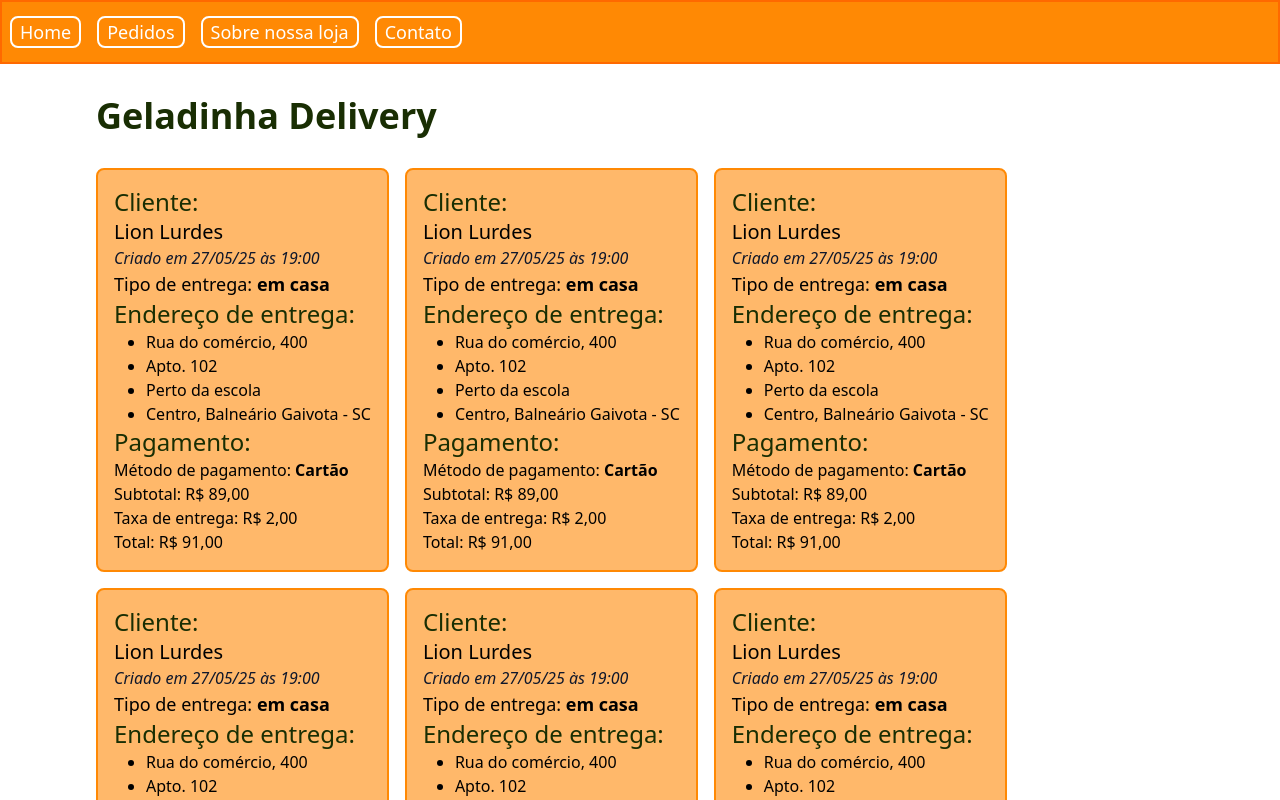
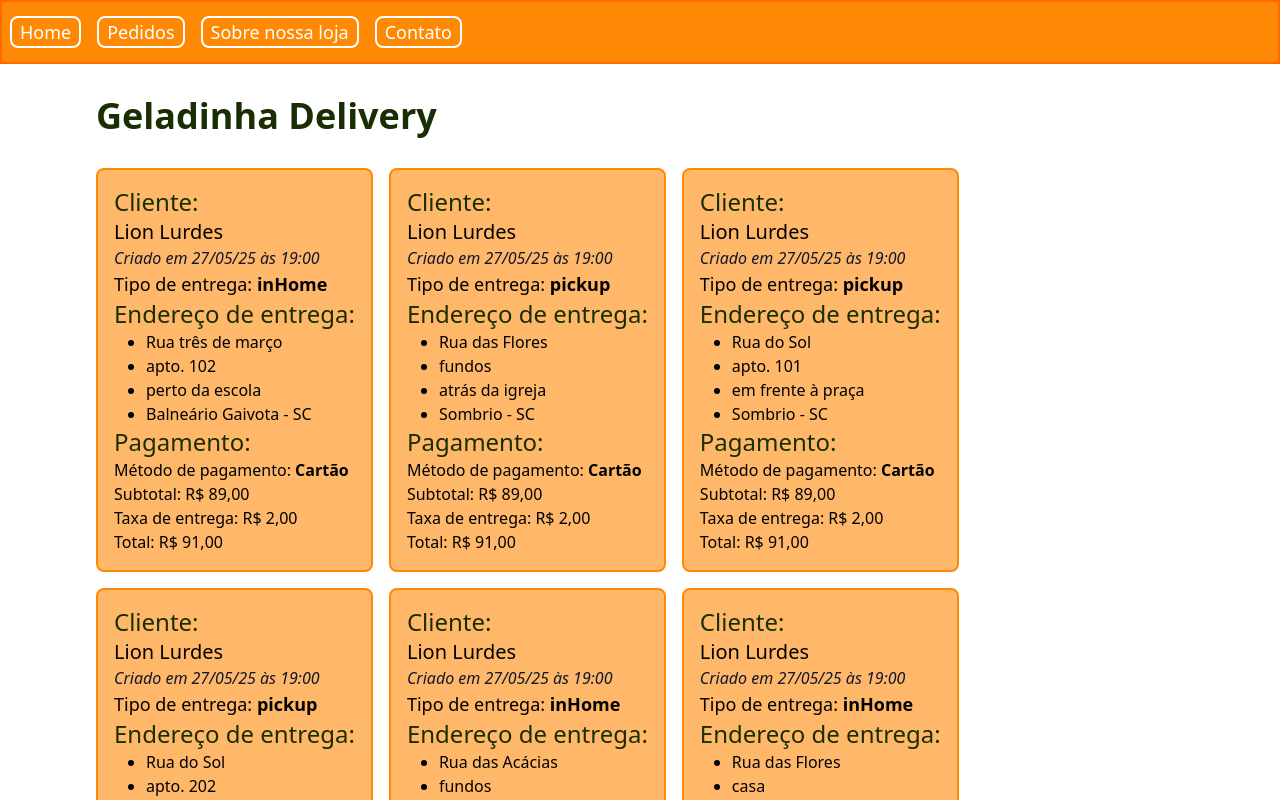
Before and after one commit to swtz/geladinha-delivery, a React (Vite) app: page / in a window 1280 px wide. Shown: the top 800 px of the page. Built offline with nearby package versions, Linux system fonts and the light colour scheme.

Commit message:
Updated DeliveryModel field types to string and populated DeliveryCard with test data from JSON.

```diff
--- a/src/App.tsx
+++ b/src/App.tsx
@@ -32,7 +32,11 @@ export default function App() {
 
         <Footer>
           Produzido com carinho por
-          <a className="underline transition hover:text-blue-900" href="https://www.github.com/swtz" target="_blank">
+          <a
+            className="underline transition hover:text-blue-900"
+            href="https://www.github.com/swtz"
+            target="_blank"
+          >
             Swtz
           </a>
         </Footer>
--- a/src/components/DeliveryCard/index.tsx
+++ b/src/components/DeliveryCard/index.tsx
@@ -1,8 +1,15 @@
 import clsx from "clsx";
 import { CurrencyValue } from "../CurrencyValue";
 import { Heading } from "../Heading";
+import type { CustomerModel } from "../../models/customer/CustomerModel";
+import type { DeliveryModel } from "../../models/delivery/DeliveryModel";
 
-export function DeliveryCard() {
+type DeliveryCardProps = {
+  delivery: DeliveryModel;
+  customer?: CustomerModel;
+};
+
+export function DeliveryCard({ delivery }: DeliveryCardProps) {
   return (
     <div
       className={clsx(
@@ -23,16 +30,16 @@ export function DeliveryCard() {
           Criado em 27/05/25 às 19:00
         </span>
         <p className="text-lg">
-          Tipo de entrega: <b>em casa</b>
+          Tipo de entrega: <b>{delivery.deliveryMethod}</b>
         </p>
       </div>
       <div>
         <Heading as="h3">Endereço de entrega:</Heading>
         <ul className="list-disc pl-8">
-          <li>Rua do comércio, 400</li>
-          <li>Apto. 102</li>
-          <li>Perto da escola</li>
-          <li>Centro, Balneário Gaivota - SC</li>
+          <li>{delivery.address[0].street}</li>
+          <li>{delivery.address[0].complement}</li>
+          <li>{delivery.address[0].referencePoint}</li>
+          <li>{`${delivery.address[0].city} - ${delivery.address[0].stateCode}`}</li>
         </ul>
       </div>
       <div>
--- a/src/components/DeliveryCardList/index.tsx
+++ b/src/components/DeliveryCardList/index.tsx
@@ -1,8 +1,9 @@
 import clsx from "clsx";
 import { DeliveryCard } from "../DeliveryCard";
+import { deliveries } from "../../db/seed/deliveries.json";
 
 export function DeliveryCardList() {
-  const cardsArray = Array.from({ length: 10 });
+  // const cardsArray = Array.from({ length: 10 });
 
   return (
     <div
@@ -11,11 +12,11 @@ export function DeliveryCardList() {
         "flex-wrap",
         "gap-4",
         "justify-center",
-        "xlg:justify-start",
+        "xlg:justify-start"
       )}
     >
-      {cardsArray.map((_) => {
-        return <DeliveryCard />;
+      {deliveries.map((delivery) => {
+        return <DeliveryCard delivery={delivery} />;
       })}
     </div>
   );
--- a/src/db/seed/deliveries.json
+++ b/src/db/seed/deliveries.json
@@ -4,21 +4,21 @@
       "id": "99f8add4-7684-4c16-a316-616271db199e",
       "createdAt": "2025-04-08T00:24:38.616Z",
       "status": "approved",
-      "delivery_method": "inHome",
+      "deliveryMethod": "inHome",
       "address": [
         {
           "street": "Rua três de março",
           "number": "14",
           "complement": "apto. 102",
-          "reference_point": "perto da escola",
+          "referencePoint": "perto da escola",
           "neighborhood": "França",
           "city": "Balneário Gaivota",
-          "state_code": "SC",
+          "stateCode": "SC",
           "location": "-29.148794, -49.582442"
         }
       ],
-      "payment_method": "money",
-      "order_items": [
+      "paymentMethod": "money",
+      "orderItems": [
         {
           "name": "spaten",
           "amount": 5,
@@ -29,28 +29,28 @@
         }
       ],
       "subtotal": 40.0,
-      "delivery_tax": 5.0,
+      "deliveryTax": 5.0,
       "total": 45.0
     },
     {
       "id": "ad67f575-62e8-4521-a1ce-7cc9b12ff80c",
       "createdAt": "2025-05-24T13:42:14.765596Z",
       "status": "cancelled",
-      "delivery_method": "pickup",
+      "deliveryMethod": "pickup",
       "address": [
         {
           "street": "Rua das Flores",
           "number": "130",
           "complement": "fundos",
-          "reference_point": "atrás da igreja",
+          "referencePoint": "atrás da igreja",
           "neighborhood": "Centro",
           "city": "Sombrio",
-          "state_code": "SC",
+          "stateCode": "SC",
           "location": "-29.213879, -49.569635"
         }
       ],
-      "payment_method": "credit",
-      "order_items": [
+      "paymentMethod": "credit",
+      "orderItems": [
         {
           "name": "spaten",
           "amount": 6,
@@ -61,28 +61,28 @@
         }
       ],
       "subtotal": 48.0,
-      "delivery_tax": 5,
+      "deliveryTax": 5,
       "total": 53.0
     },
     {
       "id": "89f92a29-fe2d-47c0-9330-bfbee2db006c",
       "createdAt": "2025-05-10T13:42:14.765737Z",
       "status": "cancelled",
-      "delivery_method": "pickup",
+      "deliveryMethod": "pickup",
       "address": [
         {
           "street": "Rua do Sol",
           "number": "136",
           "complement": "apto. 101",
-          "reference_point": "em frente à praça",
+          "referencePoint": "em frente à praça",
           "neighborhood": "Boa Vista",
           "city": "Sombrio",
-          "state_code": "SC",
+          "stateCode": "SC",
           "location": "-29.122449, -49.565070"
         }
       ],
-      "payment_method": "credit",
-      "order_items": [
+      "paymentMethod": "credit",
+      "orderItems": [
         {
           "name": "budweiser",
           "amount": 1,
@@ -93,28 +93,28 @@
         }
       ],
       "subtotal": 7.5,
-      "delivery_tax": 0,
+      "deliveryTax": 0,
       "total": 7.5
     },
     {
       "id": "9c73e49c-7f39-4372-865a-149160ee6092",
       "createdAt": "2025-05-07T13:42:14.765843Z",
       "status": "pending",
-      "delivery_method": "pickup",
+      "deliveryMethod": "pickup",
       "address": [
         {
           "street": "Rua do Sol",
           "number": "62",
           "complement": "apto. 202",
-          "reference_point": "ao lado do mercado",
+          "referencePoint": "ao lado do mercado",
           "neighborhood": "Arroio Corrente",
           "city": "Balneário Gaivota",
-          "state_code": "SC",
+          "stateCode": "SC",
           "location": "-29.218975, -49.554339"
         }
       ],
-      "payment_method": "credit",
-      "order_items": [
+      "paymentMethod": "credit",
+      "orderItems": [
         {
           "name": "amendoim",
           "amount": 5,
@@ -125,28 +125,28 @@
         }
       ],
       "subtotal": 20.0,
-      "delivery_tax": 5,
+      "deliveryTax": 5,
       "total": 25.0
     },
     {
       "id": "9e92c89f-9c41-4f8c-a896-59aef6100547",
       "createdAt": "2025-05-18T13:42:14.765980Z",
       "status": "cancelled",
-      "delivery_method": "inHome",
+      "deliveryMethod": "inHome",
       "address": [
         {
           "street": "Rua das Acácias",
           "number": "1",
           "complement": "fundos",
-          "reference_point": "perto da escola",
+          "referencePoint": "perto da escola",
           "neighborhood": "Boa Vista",
           "city": "Balneário Gaivota",
-          "state_code": "SC",
+          "stateCode": "SC",
           "location": "-29.091113, -49.523486"
         }
       ],
-      "payment_method": "debit",
-      "order_items": [
+      "paymentMethod": "debit",
+      "orderItems": [
         {
           "name": "ice",
           "amount": 4,
@@ -157,28 +157,28 @@
         }
       ],
       "subtotal": 26.0,
-      "delivery_tax": 4,
+      "deliveryTax": 4,
       "total": 30.0
     },
     {
       "id": "16b667ca-78d4-46fc-99a2-df10cb1f560b",
       "createdAt": "2025-05-29T13:42:14.766301Z",
       "status": "cancelled",
-      "delivery_method": "inHome",
+      "deliveryMethod": "inHome",
       "address": [
         {
           "street": "Rua das Flores",
           "number": "119",
           "complement": "casa",
-          "reference_point": "em frente à praça",
+          "referencePoint": "em frente à praça",
           "neighborhood": "Vila Gaivota",
           "city": "Balneário Gaivota",
-          "state_code": "SC",
+          "stateCode": "SC",
           "location": "-29.134557, -49.622456"
         }
       ],
-      "payment_method": "money",
-      "order_items": [
+      "paymentMethod": "money",
+      "orderItems": [
         {
           "name": "ice",
           "amount": 4,
@@ -189,28 +189,28 @@
         }
       ],
       "subtotal": 26.0,
-      "delivery_tax": 0,
+      "deliveryTax": 0,
       "total": 26.0
     },
     {
       "id": "47926123-e2b3-44b1-9aeb-0e4a0708d65a",
       "createdAt": "2025-05-26T13:42:14.766423Z",
       "status": "pending",
-      "delivery_method": "pickup",
+      "deliveryMethod": "pickup",
       "address": [
         {
           "street": "Travessa do Mar",
           "number": "16",
           "complement": "casa",
-          "reference_point": "ao lado do mercado",
+          "referencePoint": "ao lado do mercado",
           "neighborhood": "Jardim Ultramar",
           "city": "Balneário Gaivota",
-          "state_code": "SC",
+          "stateCode": "SC",
           "location": "-29.228321, -49.569048"
         }
       ],
-      "payment_method": "money",
-      "order_items": [
+      "paymentMethod": "money",
+      "orderItems": [
         {
           "name": "spaten",
           "amount": 3,
@@ -221,28 +221,28 @@
         }
       ],
       "subtotal": 24.0,
-      "delivery_tax": 5,
+      "deliveryTax": 5,
       "total": 29.0
     },
     {
       "id": "fcfb9353-60bf-4d04-bf06-4234fd98aefe",
       "createdAt": "2025-05-23T13:42:14.766642Z",
       "status": "cancelled",
-      "delivery_method": "inHome",
+      "deliveryMethod": "inHome",
       "address": [
         {
           "street": "Av. Atlântica",
           "number": "378",
           "complement": "fundos",
-          "reference_point": "atrás da igreja",
+          "referencePoint": "atrás da igreja",
           "neighborhood": "Arroio Corrente",
           "city": "Balneário Gaivota",
-          "state_code": "SC",
+          "stateCode": "SC",
           "location": "-29.169002, -49.543869"
         }
       ],
-      "payment_method": "debit",
-      "order_items": [
+      "paymentMethod": "debit",
+      "orderItems": [
         {
           "name": "amendoim",
           "amount": 3,
@@ -253,28 +253,28 @@
         }
       ],
       "subtotal": 12.0,
-      "delivery_tax": 5,
+      "deliveryTax": 5,
       "total": 17.0
     },
     {
       "id": "c3d3b730-3d6d-4db8-8b53-829b95d0d7f4",
       "createdAt": "2025-05-17T13:42:14.766725Z",
       "status": "cancelled",
-      "delivery_method": "inHome",
+      "deliveryMethod": "inHome",
       "address": [
         {
           "street": "Rua das Flores",
           "number": "104",
           "complement": "fundos",
-          "reference_point": "perto da escola",
+          "referencePoint": "perto da escola",
           "neighborhood": "Centro",
           "city": "Balneário Gaivota",
-          "state_code": "SC",
+          "stateCode": "SC",
           "location": "-29.134650, -49.672089"
         }
       ],
-      "payment_method": "pix",
-      "order_items": [
+      "paymentMethod": "pix",
+      "orderItems": [
         {
           "name": "coca-cola",
           "amount": 6,
@@ -285,28 +285,28 @@
         }
       ],
       "subtotal": 54.0,
-      "delivery_tax": 5,
+      "deliveryTax": 5,
       "total": 59.0
     },
     {
       "id": "24b7c201-22e1-4caf-97e5-3713b9977460",
       "createdAt": "2025-05-11T13:42:14.766764Z",
       "status": "approved",
-      "delivery_method": "inHome",
+      "deliveryMethod": "inHome",
       "address": [
         {
           "street": "Rua das Flores",
           "number": "312",
           "complement": "apto. 202",
-          "reference_point": "ao lado do mercado",
+          "referencePoint": "ao lado do mercado",
           "neighborhood": "Vila Gaivota",
           "city": "Sombrio",
-          "state_code": "SC",
+          "stateCode": "SC",
           "location": "-29.146126, -49.579093"
         }
       ],
-      "payment_method": "pix",
-      "order_items": [
+      "paymentMethod": "pix",
+      "orderItems": [
         {
           "name": "spaten",
           "amount": 2,
@@ -317,28 +317,28 @@
         }
       ],
       "subtotal": 16.0,
-      "delivery_tax": 0,
+      "deliveryTax": 0,
       "total": 16.0
     },
     {
       "id": "ed460666-264f-46c3-a2df-2729d9cd38ef",
       "createdAt": "2025-05-31T13:42:14.766816Z",
       "status": "delivered",
-      "delivery_method": "pickup",
+      "deliveryMethod": "pickup",
       "address": [
         {
           "street": "Av. Beira-Mar",
           "number": "140",
           "complement": "apto. 202",
-          "reference_point": "atrás da igreja",
+          "referencePoint": "atrás da igreja",
           "neighborhood": "Jardim Ultramar",
           "city": "Balneário Gaivota",
-          "state_code": "SC",
+          "stateCode": "SC",
           "location": "-29.060869, -49.549296"
         }
       ],
-      "payment_method": "credit",
-      "order_items": [
+      "paymentMethod": "credit",
+      "orderItems": [
         {
           "name": "budweiser",
           "amount": 5,
@@ -349,7 +349,7 @@
         }
       ],
       "subtotal": 37.5,
-      "delivery_tax": 0,
+      "deliveryTax": 0,
       "total": 37.5
     }
   ]
--- a/src/models/delivery/DeliveryModel.ts
+++ b/src/models/delivery/DeliveryModel.ts
@@ -4,10 +4,10 @@ import type { OrderModel } from "./OrderModel";
 export type DeliveryModel = {
   id: string;
   createdAt: string;
-  status: "approved" | "dispatched" | "received" | "finished";
-  deliveryMethod: "inShop" | "inHome";
+  status: string;
+  deliveryMethod: string;
   address: AddressModel[];
-  paymentMethod: "money" | "PIX" | "card";
+  paymentMethod: string;
   orderItems: OrderModel[];
   subtotal: number;
   deliveryTax: number;
```
